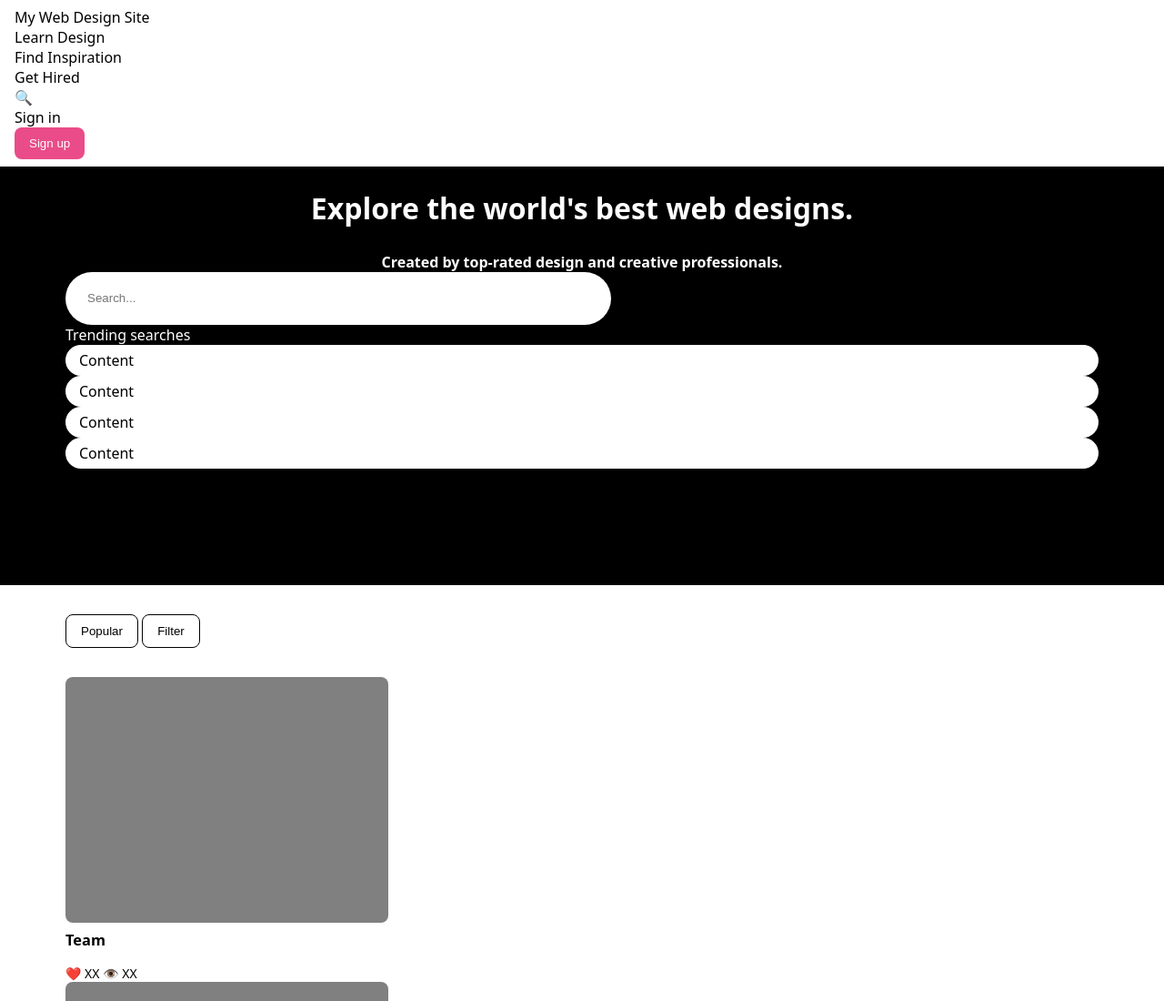
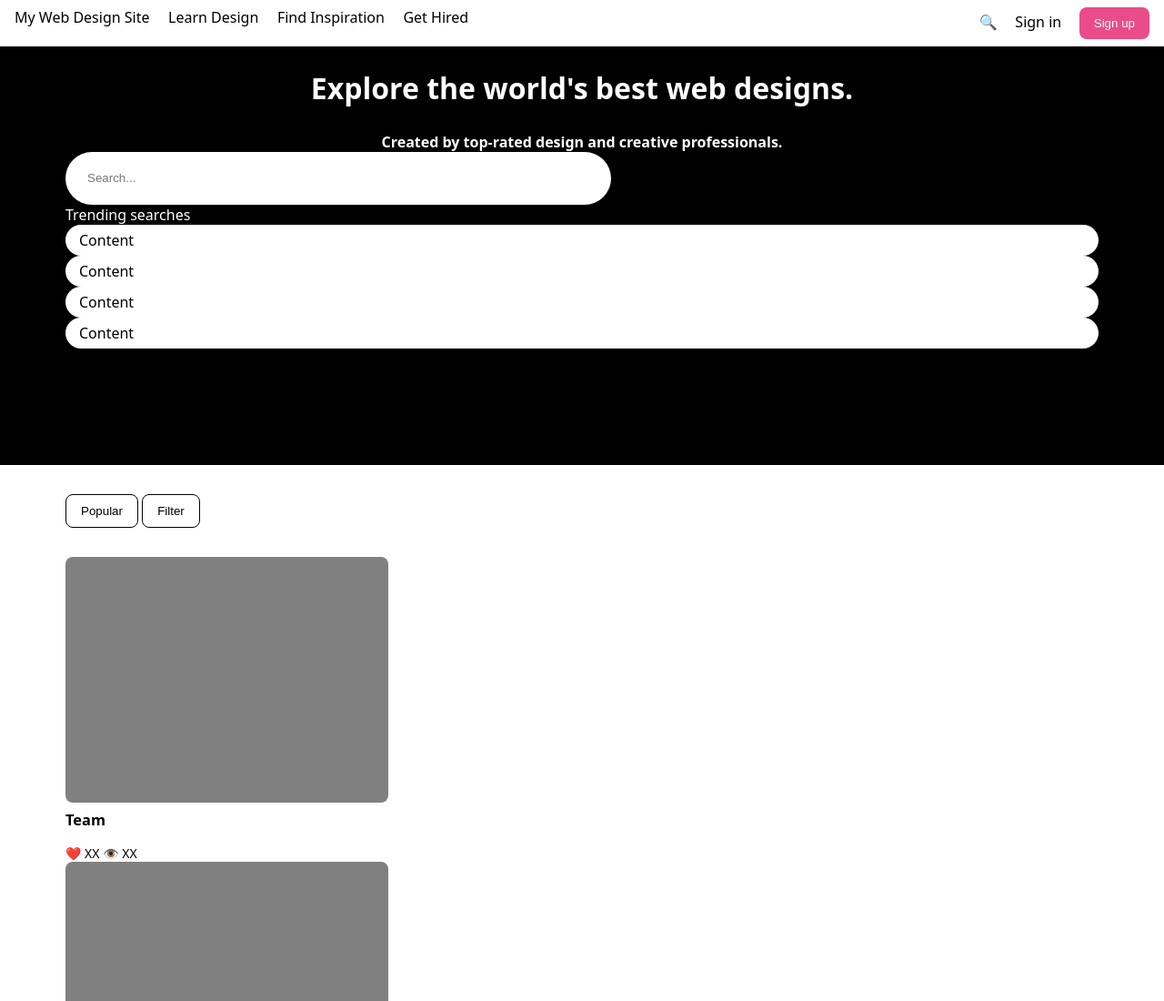
Before and after one commit to amadousadialloh/flexbox-lab, a plain HTML site: page index.html in a window 1280 px wide. Shown: the top 1100 px of the page at 91% size. Drawn offline with Linux system fonts and the light colour scheme.

Commit message:
lay out the nav

```diff
--- a/css/style.css
+++ b/css/style.css
@@ -9,8 +9,23 @@ body {
 }
 
 nav {
+  display: flex;
+  justify-content: space-between;
   background-color: white;
   padding: 8px 16px;
+}
+#destinations {
+  width: 40%;
+  display: flex;
+  justify-content: space-between;
+}
+
+#actions {
+  align-items: baseline;
+  width: 15%;
+  border: 2px solid blacksss;
+  display: flex;
+  justify-content: space-between;
 }
 
 p {
```
